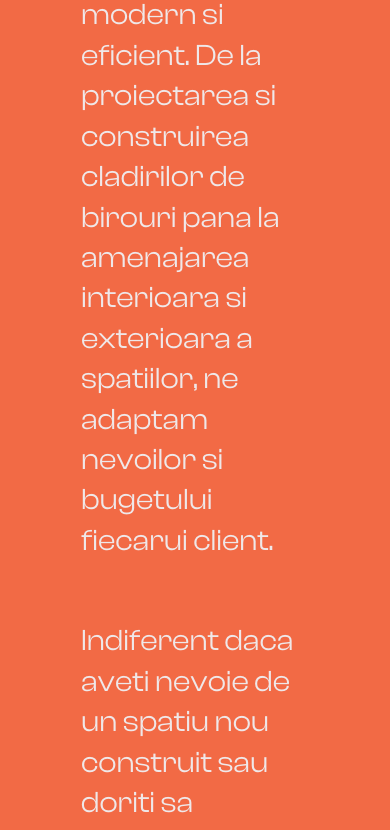
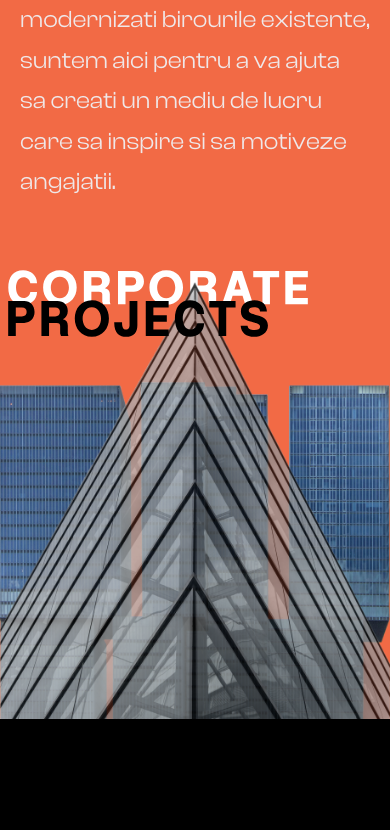
Before and after one commit to vikramkumartejani/ferandalex, a Next.js app: page / in a window 390 px wide. Shown: the part 6340-7170 px from the top of the page. Built offline with nearby package versions, Linux system fonts and the light colour scheme.

Commit message:
Update Corporate.tsx

```diff
--- a/src/app/components/Corporate.tsx
+++ b/src/app/components/Corporate.tsx
@@ -4,35 +4,34 @@ const Corporate = () => {
   return (
     <div className="bg-[#F26A45]">
       <div className="overflow-x-hidden">
-        <h2 className="text-white pt-[160px] lg:ps-[120px] lg:pe-0 px-[81px] text-[#F26A45] text-[64px] font-[700] leading-[86.24px] tracking-[1%] font-clashdisplay-regular">
+        <h2 className="text-white md:pt-[160px] pt-[100px] lg:ps-[120px] lg:pe-0 md:px-[81px] sm:px-[25px] px-[20px] text-[#F26A45] md:text-[64px] text-[43px] font-[700] md:leading-[86.24px] leading-[50px] tracking-[1%] font-clashdisplay-regular">
           CORPORATE
         </h2>
-        <div className="flex lg:flex-row flex-col  items-end justify-between mb-auto h-full text-[30px] text-[#EFE8E9] font-[400] leading-[40.42px] tracking-[9%] font-clashdisplay-regular">
-          <div className="relative flex me-auto h-[1268px] w-full lg:w-1/2 lg:order-1 order-2">
-            <div className="absolute z-2] top-[14%] lg:left-[30%] left-2 w-[820px]">
+        <div className="flex lg:flex-row flex-col  items-end justify-between mb-auto h-full md:text-[30px] text-[24px] text-[#EFE8E9] font-[400] leading-[40.42px] tracking-[9%] font-clashdisplay-regular">
+          <div className="relative flex me-auto md:h-[1268px] w-full lg:w-1/2 lg:order-1 order-2">
+            <div className="absolute z-2] md:top-[14%] sm:top-[14%] top-[13%] lg:left-[30%] left-2 w-[820px]">
               <span className="relative z-[1]">
                 <img
-                  className="h-fit w-[1052px]"
+                  className="h-fit lg:w-[1052px] md:w-[750px] sm:w-[620px] w-[300px]"
                   src="/assets/CORPORATE.svg"
                   alt="modern"
                 />
               </span>
               <span className="relative z-[2]">
                 <img
-                  className="w-[700px] mt-[-15px]"
+                  className="lg:w-[700px] md:w-[650px] sm:w-[540px] w-[260px] md:mt-[-15px] sm:mt-[-10px] mt-[-5px]"
                   src="/assets/PROJECTS.svg"
                   alt="architecture"
                 />
               </span>
             </div>
             <img
-              className="object-cover h-full w-full z-[1]"
-              height={"100%"}
+              className="object-cover md:h-full sm:h-[50%] h-[10%] w-full z-[1]"
               src="/assets/corporate.png"
               alt="corporate"
             />
           </div>
-          <div className="flex flex-col gap-[60px] lg:px-[30px] px-[81px] pt-[120px] lg:pb-[100px] pb-[90px] w-full lg:w-[60%] lg:order-2 order-1">
+          <div className="flex flex-col gap-[60px] lg:px-[30px] md:px-[81px] sm:px-[25px] px-[20px] lg:pt-[120px] md:pt-[80px] pt-[40px] lg:pb-[100px] pb-0 w-full lg:w-[60%] lg:order-2 order-1">
             <p>
               Echipa noastra de experti in constructii si amenajari interioare
               ofera servicii complete pentru companiile care îsi doresc sa
```
